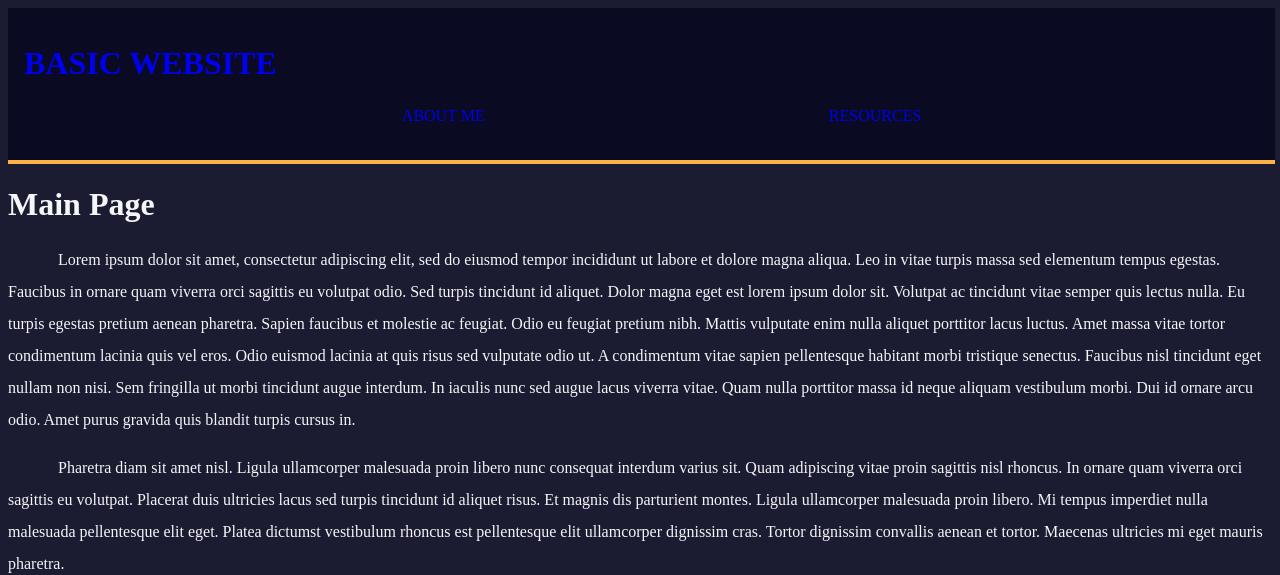
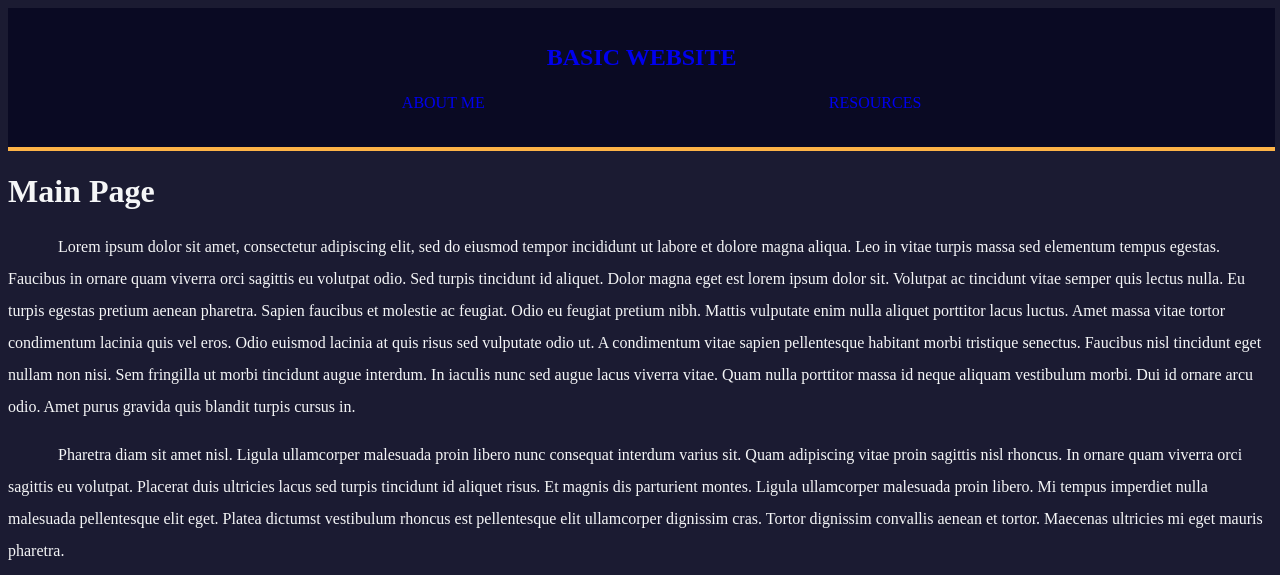
Before and after one commit to Coff1199/Basic-HTML-and-CSS-website, a plain HTML site: page index.html in a window 1280 px wide. Shown: the top 575 px of the page. Drawn offline with Linux system fonts and the light colour scheme.

Commit message:
Merge pull request #8 from Coff1199/Edit Merge pull request #7 from Coff1199/edits

```diff
--- a/index.html
+++ b/index.html
@@ -10,7 +10,7 @@
 
 <body>
     <header class="header">
-        <h1><a class href="index.html">Basic Website</a></h1>
+        <h2><a class href="index.html">Basic Website</a></h2>
         <nav>
             <ul>
                 <li>
--- a/styles.css
+++ b/styles.css
@@ -24,6 +24,10 @@ body {
 
 h1,h2 {
     font: Impact;
+}
+
+header h2 {
+  border-bottom: None;
 }
 
 h2 {
```
Also changed, not shown: about_me_index.html (+1 -1 lines), resources_index.html (+1 -1 lines).
